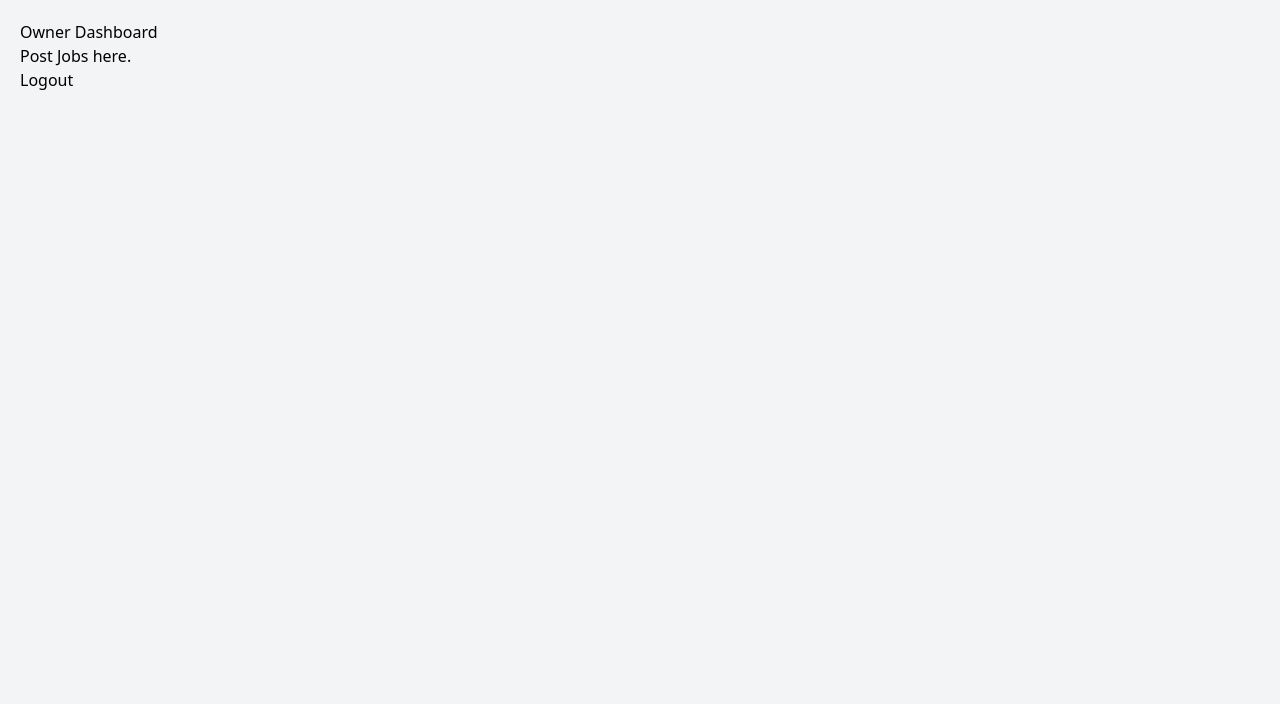
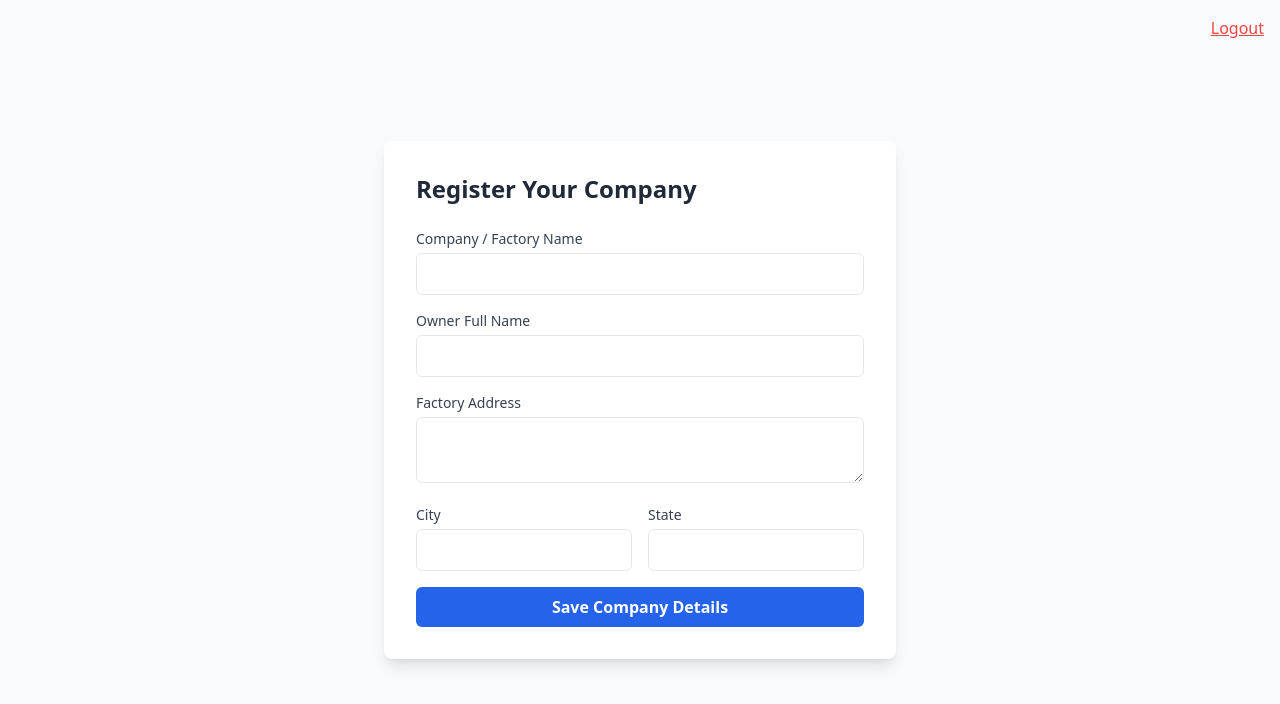
Before and after one commit to gowthxm07/Labour-Hiring-Platform-for-Small-Scale-Industries, a React (Create React App) app: page /owner-dashboard in a window 1280 px wide. Shown: the top 704 px of the page. Built offline with nearby package versions, Linux system fonts and the light colour scheme; no server answers; the database is empty; sample sign-in values are in the browser's storage.

Commit message:
Build owner profile form

```diff
--- a/src/components/OwnerDashboard.js
+++ b/src/components/OwnerDashboard.js
@@ -1,13 +1,79 @@
-import React from "react";
+import React, { useEffect, useState } from "react";
 import { useAuth } from "../contexts/AuthContext";
+import { getOwnerProfile } from "../utils/userUtils";
+import OwnerProfileForm from "./OwnerProfileForm";
 
 export default function OwnerDashboard() {
-  const { logout } = useAuth();
+  const { currentUser, logout } = useAuth();
+  const [profile, setProfile] = useState(null);
+  const [loading, setLoading] = useState(true);
+
+  const fetchProfile = async () => {
+    if (currentUser) {
+      const data = await getOwnerProfile(currentUser.uid);
+      setProfile(data);
+      setLoading(false);
+    }
+  };
+
+  useEffect(() => {
+    fetchProfile();
+  }, [currentUser]);
+
+  if (loading) return <div className="p-10 text-center">Loading...</div>;
+
+  // If profile is not complete, show the form
+  if (!profile || !profile.profileCompleted) {
+    return (
+      <>
+        <div className="absolute top-4 right-4">
+          <button onClick={logout} className="text-red-500 underline">Logout</button>
+        </div>
+        <OwnerProfileForm onProfileComplete={fetchProfile} />
+      </>
+    );
+  }
+
+  // --- MAIN OWNER DASHBOARD ---
   return (
-    <div style={{ padding: "20px" }}>
-      <h1>Owner Dashboard</h1>
-      <p>Post Jobs here.</p>
-      <button onClick={logout}>Logout</button>
+    <div className="min-h-screen bg-gray-50">
+      {/* Navbar */}
+      <nav className="bg-white shadow-sm">
+        <div className="max-w-7xl mx-auto px-4 sm:px-6 lg:px-8">
+          <div className="flex justify-between h-16 items-center">
+            <h1 className="text-xl font-bold text-blue-600">LabourLink Business</h1>
+            <div className="flex items-center gap-4">
+              <span className="text-gray-600">Welcome, {profile.ownerName}</span>
+              <button onClick={logout} className="text-sm text-red-500 border border-red-200 px-3 py-1 rounded hover:bg-red-50">Logout</button>
+            </div>
+          </div>
+        </div>
+      </nav>
+
+      {/* Content */}
+      <div className="max-w-7xl mx-auto py-8 px-4 sm:px-6 lg:px-8">
+
+        {/* Company Card */}
+        <div className="bg-white shadow rounded-lg p-6 mb-8 border-l-4 border-blue-500">
+          <h2 className="text-2xl font-bold text-gray-800">{profile.companyName}</h2>
+          <p className="text-gray-600">📍 {profile.factoryLocation.city}, {profile.factoryLocation.state}</p>
+        </div>
+
+        {/* Action Buttons */}
+        <div className="flex justify-between items-center mb-6">
+          <h3 className="text-xl font-bold text-gray-800">Your Job Vacancies</h3>
+          <button className="bg-blue-600 text-white px-4 py-2 rounded-md hover:bg-blue-700 shadow-md">
+            + Post New Job
+          </button>
+        </div>
+
+        {/* Vacancy List Placeholder */}
+        <div className="bg-white shadow rounded-lg p-10 text-center text-gray-500 border-2 border-dashed border-gray-300">
+          <p>You haven't posted any jobs yet.</p>
+          <p className="text-sm mt-2">Click the button above to hire workers.</p>
+        </div>
+
+      </div>
     </div>
   );
 }
--- /dev/null
+++ b/src/components/OwnerProfileForm.js
@@ -0,0 +1,99 @@
+import React, { useState } from "react";
+import { useAuth } from "../contexts/AuthContext";
+import { updateOwnerProfile } from "../utils/userUtils";
+
+export default function OwnerProfileForm({ onProfileComplete }) {
+  const { currentUser } = useAuth();
+  const [loading, setLoading] = useState(false);
+
+  const [formData, setFormData] = useState({
+    companyName: "",
+    ownerName: "",
+    address: "",
+    city: "",
+    state: "",
+  });
+
+  const handleChange = (e) => {
+    setFormData({ ...formData, [e.target.name]: e.target.value });
+  };
+
+  const handleSubmit = async (e) => {
+    e.preventDefault();
+    setLoading(true);
+    try {
+      await updateOwnerProfile(currentUser.uid, {
+        companyName: formData.companyName,
+        ownerName: formData.ownerName,
+        factoryLocation: {
+          address: formData.address,
+          city: formData.city,
+          state: formData.state
+        },
+        profileCompleted: true
+      });
+      onProfileComplete();
+    } catch (error) {
+      console.error(error);
+      alert("Error saving profile");
+    }
+    setLoading(false);
+  };
+
+  return (
+    <div className="flex items-center justify-center min-h-screen bg-gray-50 p-4">
+      <div className="w-full max-w-lg p-8 bg-white rounded-lg shadow-lg">
+        <h3 className="mb-6 text-2xl font-bold text-gray-800">Register Your Company</h3>
+        <form onSubmit={handleSubmit} className="space-y-4">
+
+          <div>
+            <label className="block text-sm font-medium text-gray-700">Company / Factory Name</label>
+            <input type="text" name="companyName" required
+              className="w-full p-2 mt-1 border rounded-md focus:ring-blue-500 focus:border-blue-500"
+              value={formData.companyName} onChange={handleChange}
+            />
+          </div>
+
+          <div>
+            <label className="block text-sm font-medium text-gray-700">Owner Full Name</label>
+            <input type="text" name="ownerName" required
+              className="w-full p-2 mt-1 border rounded-md focus:ring-blue-500 focus:border-blue-500"
+              value={formData.ownerName} onChange={handleChange}
+            />
+          </div>
+
+          <div>
+            <label className="block text-sm font-medium text-gray-700">Factory Address</label>
+            <textarea name="address" required
+              className="w-full p-2 mt-1 border rounded-md focus:ring-blue-500 focus:border-blue-500"
+              value={formData.address} onChange={handleChange}
+            />
+          </div>
+
+          <div className="grid grid-cols-2 gap-4">
+            <div>
+              <label className="block text-sm font-medium text-gray-700">City</label>
+              <input type="text" name="city" required
+                className="w-full p-2 mt-1 border rounded-md focus:ring-blue-500 focus:border-blue-500"
+                value={formData.city} onChange={handleChange}
+              />
+            </div>
+            <div>
+              <label className="block text-sm font-medium text-gray-700">State</label>
+              <input type="text" name="state" required
+                className="w-full p-2 mt-1 border rounded-md focus:ring-blue-500 focus:border-blue-500"
+                value={formData.state} onChange={handleChange}
+              />
+            </div>
+          </div>
+
+          <button type="submit" disabled={loading}
+            className="w-full px-4 py-2 font-bold text-white bg-blue-600 rounded-md hover:bg-blue-700"
+          >
+            {loading ? "Saving..." : "Save Company Details"}
+          </button>
+        </form>
+      </div>
+    </div>
+  );
+}
--- a/src/utils/userUtils.js
+++ b/src/utils/userUtils.js
@@ -51,3 +51,18 @@ export async function updateWorkerProfile(uid, data) {
   // We use { merge: true } so we don't overwrite existing fields like 'verified'
   await setDoc(workerRef, data, { merge: true });
 }
+
+// ... existing code ...
+
+// Fetch Owner Profile
+export async function getOwnerProfile(uid) {
+  const docRef = doc(db, "owners", uid);
+  const docSnap = await getDoc(docRef);
+  return docSnap.exists() ? docSnap.data() : null;
+}
+
+// Update Owner Profile
+export async function updateOwnerProfile(uid, data) {
+  const ownerRef = doc(db, "owners", uid);
+  await setDoc(ownerRef, data, { merge: true });
+}
```
